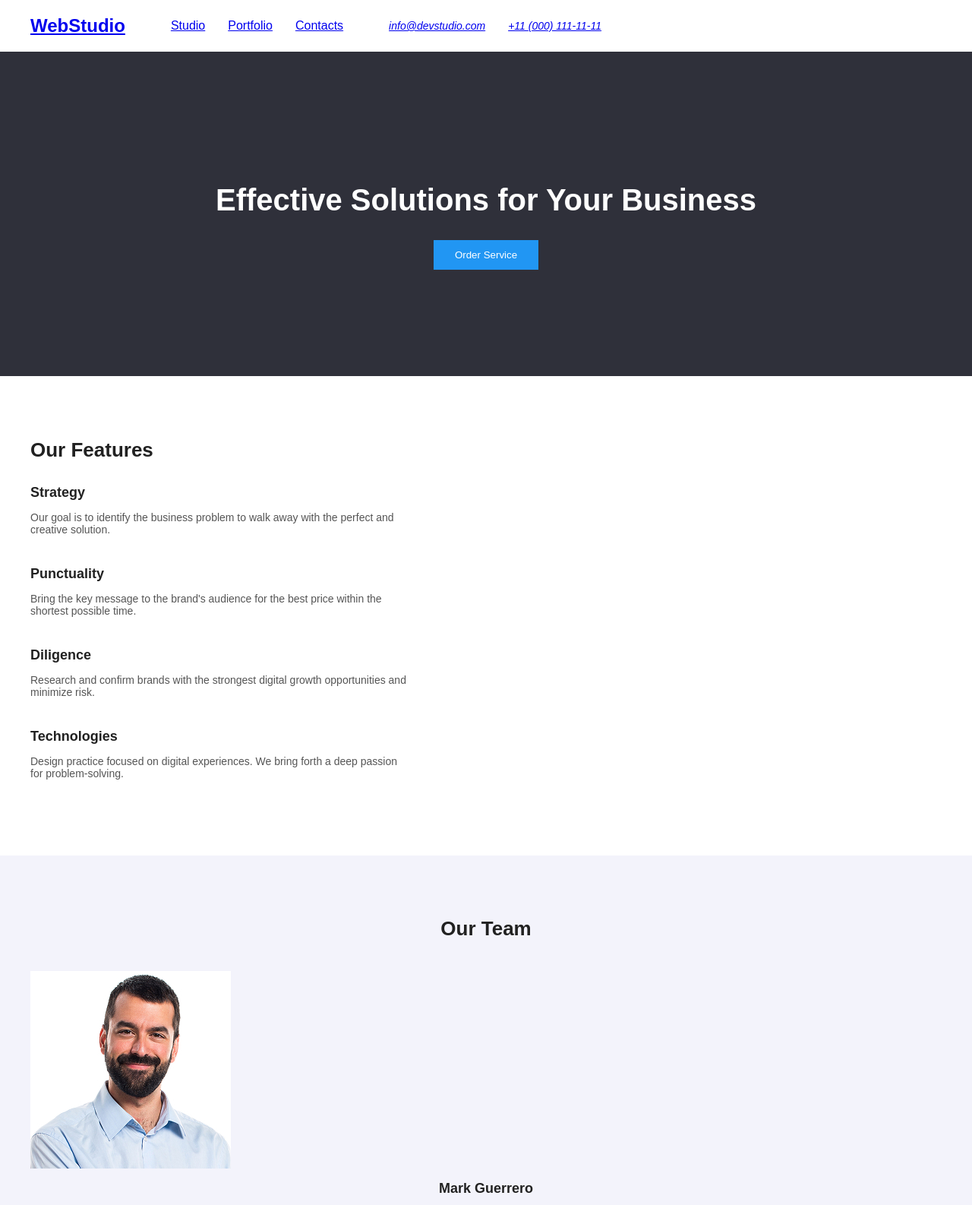
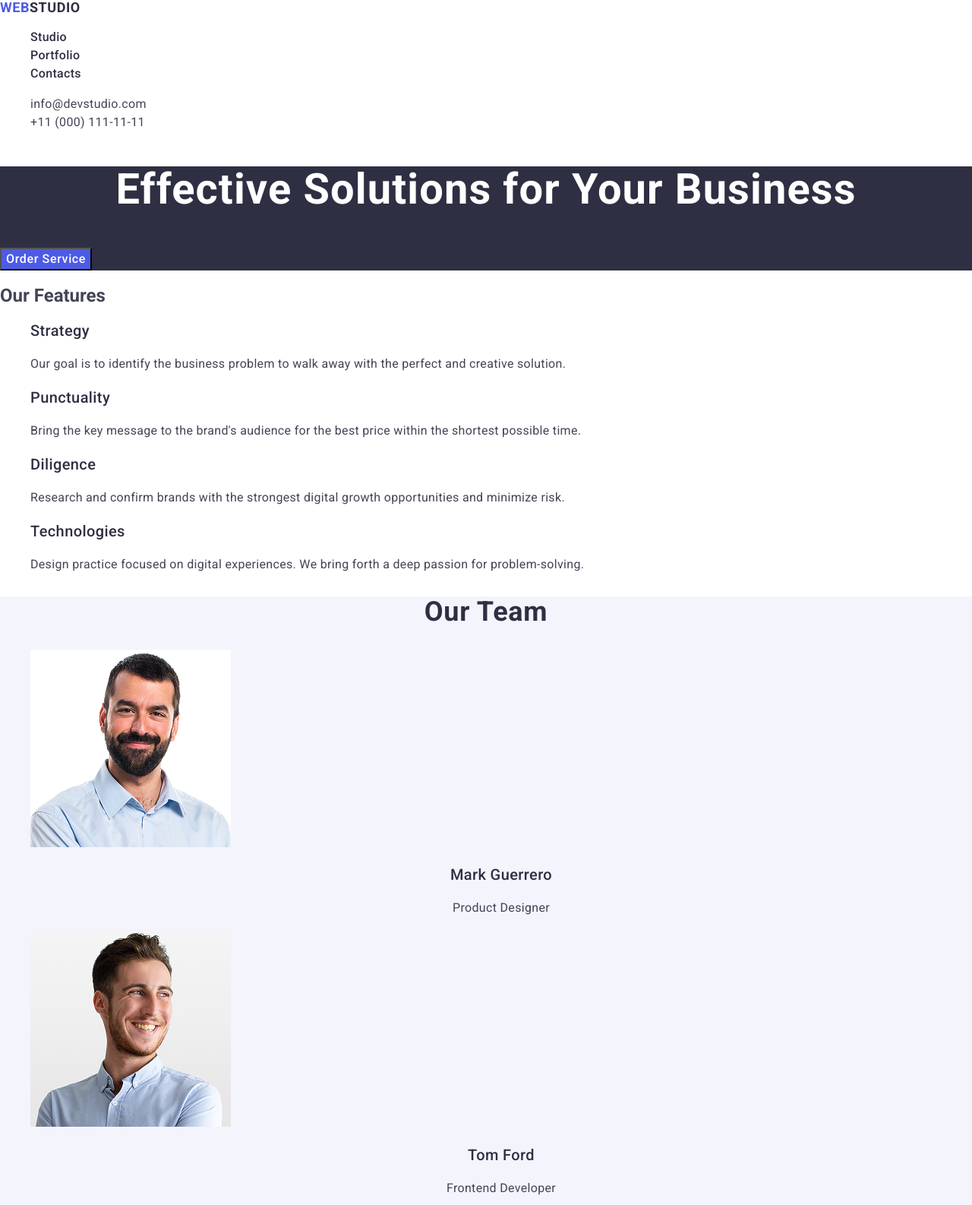
Before and after one commit to LaraMach/goit-markup-hw-02, a plain HTML site: page index.html in a window 1280 px wide. Shown: the top 1586 px of the page at 76% size. Drawn offline with nearby package versions, Linux system fonts and the light colour scheme.

Commit message:
HTML та CSS: зміни стилів, шрифтів і логотипу

```diff
--- a/css/styles.css
+++ b/css/styles.css
@@ -1,137 +1,200 @@
-body {
-    margin: 0;
-    font-family: Arial, sans-serif;
-    color: #212121;
+:root {
+    --iris: #4d5ae5;
+    --ocean: #404bbf;
+    --navy-blue: #2e2f42;
+    --green: #31d0aa;
+    --slate: #434455;
+    --light-slate: #8e8f99;
+    --cornflower: #e7e9fc;
+    --cloud: #f4f4fd;
+    --navy-blue-modal: rgba(46, 47, 66, 0.4);
+    --grey: rgba(46, 47, 66, 0.7);
+    --white: #fff;
+    --dairy: #fcfcfc;
 }
 
 ul {
-    list-style: none;
-    margin: 0;
-    padding: 0;
+    list-style-type: none;
+}
+a {
+    text-decoration: none;
 }
 
-img {
-    display: block;
-    max-width: 100%;
+body {
+    font-family: Roboto, sans-serif;
+    font-weight: 600;
 }
 
-.container {
-    width: 1200px;
-    margin: 0 auto;
-    padding: 0 15px;
+/* header */
+.header-logo,
+.header-logo-web {
+    font-weight: 700;
+    font-size: 18px;
+    line-height: 1.16;
+    letter-spacing: 0.03em;
+    text-transform: uppercase;
 }
 
-/* HEADER */
-.header {
-    padding: 20px 0;
+.header-logo {
+    color: var(--navy-blue);
 }
 
-.header-container {
-    display: flex;
-    align-items: center;
-    gap: 60px;
+.header-logo-web {
+    color: var(--iris);
+}
+.nav-list a {
+    font-weight: 500;
+    font-size: 16px;
+    line-height: 1.5;
+    letter-spacing: 0.02em;
+    color: var(--navy-blue);
+}
+.contacts a {
+    font-weight: 400;
+    font-size: 16px;
+    line-height: 1.5;
+    letter-spacing: 0.02em;
+    color: var(--slate);
+    font-style: normal;
 }
 
-.logo {
-    font-size: 24px;
-    font-weight: 700;
+/* hero */
+.hero-container {
+background: var(--navy-blue);
 }
 
-.nav-list {
-    display: flex;
-    gap: 30px;
+.hero-titel {
+    font-weight: 700;
+    font-size: 56px;
+    line-height: 1.07143;
+    letter-spacing: 0.02em;
+    text-align: center;
+    color: var(--white);
 }
 
-.contacts ul {
-    display: flex;
-    gap: 30px;
-    font-size: 14px;
-    margin-left: auto;
+
+.hero-btn {
+    font-weight: 500;
+    font-size: 16px;
+    line-height: 1.5;
+    letter-spacing: 0.04em;
+    background: var(--iris);
+    color: var(--white);
 }
 
-/* HERO */
-.hero {
-    background-color: #2f303a;
-    padding: 140px 0;
-    text-align: center;
+/* features */
+.features {}
+
+
+.features-container {}
+
+.our-features {
+   color: var(--slate);
 }
 
-.hero h1 {
-    color: white;
-    font-size: 40px;
-    margin-bottom: 30px;
+.features-grid {}
+
+
+.features-item {}
+
+
+.features-subtitle {
+    font-weight: 500;
+    font-size: 20px;
+    line-height: 1.2;
+    letter-spacing: 0.02em;
+    color: var(--navy-blue);
 }
 
-.hero button {
-    background: #2196f3;
-    color: white;
-    border: none;
-    padding: 12px 28px;
-    cursor: pointer;
+.features-text {
+    font-weight: 400;
+    font-size: 16px;
+    line-height: 1.5;
+    letter-spacing: 0.02em;
+    color: var(--slate);
 }
 
-/* FEATURES */
-.features {
-    padding: 60px 0;
+/* team */
+.team {
+    background: var(--cloud);
 }
 
-.features h2 {
-    font-size: 26px;
-    margin-bottom: 30px;
+.team-container {}
+
+.our-team {
+font-weight: 700;
+font-size: 36px;
+line-height: 1.11111;
+letter-spacing: 0.02em;
+text-align: center;
+color: var(--navy-blue);
 }
 
-.feature-item {
-    margin-bottom: 40px;
+.team-grid {}
+
+.team-card {}
+
+.team-name {
+font-weight: 500;
+font-size: 20px;
+line-height: 1.2;
+letter-spacing: 0.02em;
+text-align: center;
+color: var(--navy-blue);
 }
 
-.feature-item h3 {
-    font-size: 18px;
-    margin-bottom: 8px;
+.team-position {
+font-weight: 400;
+font-size: 16px;
+line-height: 1.5;
+letter-spacing: 0.02em;
+text-align: center;
+color: var(--slate);
 }
 
-.feature-item p {
-    font-size: 14px;
-    color: #555;
-    max-width: 500px;
+/* portfolio */
+.portfolio {}
+
+.portfolio-container {}
+
+.our-portfolio {
+font-weight: 700;
+font-size: 36px;
+line-height: 1.11111;
+letter-spacing: 0.02em;
+text-align: center;
+color: var(--navy-blue);
 }
 
-/* TEAM */
-.team {
-    padding: 60px 0;
-    background: #f3f3fb;
-    text-align: center;
+.portfolio-grid {}
+
+.portfolio-card {}
+
+.portfolio-name {
+    font-weight: 500;
+    font-size: 20px;
+    line-height: 1.2;
+    letter-spacing: 0.02em;
+    color: var(--navy-blue);
 }
 
-.team h2 {
-    font-size: 26px;
-    margin-bottom: 40px;
+.portfolio-position {
+    font-weight: 400;
+    font-size: 16px;
+    line-height: 1.5;
+    letter-spacing: 0.02em;
+    color: var(--slate);
 }
 
-.team-grid {
-    display: flex;
-    flex-direction: column;
-    gap: 60px;
+/* footer */
+.footer-container {
+    background: var(--navy-blue);
 }
 
-.team-card h3 {
-    margin: 16px 0 4px;
-    font-size: 18px;
+.footer-text {
+    font-weight: 400;
+    font-size: 16px;
+    line-height: 1.5;
+    letter-spacing: 0.02em;
+    color: var(--cloud);
 }
-
-.team-card p {
-    color: #5d5d5d;
-    font-size: 14px;
-}
-
-/* FOOTER */
-.footer {
-    padding: 40px 0;
-    background: #2f303a;
-    color: white;
-}
-
-.footer p {
-    max-width: 260px;
-    font-size: 14px;
-    line-height: 1.4;
-}
--- a/index.html
+++ b/index.html
@@ -5,13 +5,18 @@
     <meta charset="utf-8" />
     <meta name="viewport" content="width=device-width, initial-scale=1" />
     <title>WebStudio — HTML макет</title>
+    <link rel="preconnect" href="https://fonts.googleapis.com">
+    <link rel="preconnect" href="https://fonts.gstatic.com" crossorigin>
+    <link href="https://fonts.googleapis.com/css2?family=Montserrat:wght@100..900&family=Raleway:ital,wght@0,100..900;1,100..900&family=Roboto:wght@400;500;700&display=swap"
+    rel="stylesheet">
+    <link rel="stylesheet" href="https://cdnjs.cloudflare.com/ajax/libs/modern-normalize/3.0.1/modern-normalize.min.css" integrity="sha512-q6WgHqiHlKyOqslT/lgBgodhd03Wp4BEqKeW6nNtlOY4quzyG3VoQKFrieaCeSnuVseNKRGpGeDU3qPmabCANg==" crossorigin="anonymous" referrerpolicy="no-referrer" />
     <link rel="stylesheet" href="./css/styles.css" />
 </head>
 
 <body>
     <header class="header">
-        <div class="container header-container">
-            <a class="logo" href="./index.html">WebStudio</a>
+        <div class="header-container">
+            <a class="header-logo" href="./index.html"><span class="header-logo-web">Web</span>Studio</a>
             <nav class="nav">
                 <ul class="nav-list">
                     <li><a href="#studio">Studio</a></li>
@@ -34,35 +39,35 @@
     <main>
 
      <section class="hero">
-        <div class="container hero-container">
-            <h1>Effective Solutions for Your Business</h1>
-            <button type="button">Order Service</button>
+        <div class="hero-container">
+            <h1 class="hero-titel">Effective Solutions for Your Business</h1>
+            <button type="button" class="hero-btn">Order Service</button>
         </div>
      </section>
 
 
      <section class="features">
-        <div class="container">
-            <h2>Our Features</h2>
+        <div class="features-container">
+            <h2 class="our-features">Our Features</h2>
             <ul class="features-grid">
-                <li class="feature-item">
-                    <h3>Strategy</h3>
-                    <p>Our goal is to identify the business problem to walk away with the perfect and creative solution.
+                <li class="features-item">
+                    <h3 class="features-subtitle">Strategy</h3>
+                    <p class="features-text">Our goal is to identify the business problem to walk away with the perfect and creative solution.
                     </p>
                 </li>
-                <li class="feature-item">
-                    <h3>Punctuality</h3>
-                    <p>Bring the key message to the brand's audience for the best price within the shortest possible
+                <li class="features-item">
+                    <h3 class="features-subtitle">Punctuality</h3>
+                    <p class="features-text">Bring the key message to the brand's audience for the best price within the shortest possible
                         time.</p>
                 </li>
-                <li class="feature-item">
-                    <h3>Diligence</h3>
-                    <p>Research and confirm brands with the strongest digital growth opportunities and minimize risk.
+                <li class="features-item">
+                    <h3 class="features-subtitle">Diligence</h3>
+                    <p class="features-text">Research and confirm brands with the strongest digital growth opportunities and minimize risk.
                     </p>
                 </li>
-                <li class="feature-item">
-                    <h3>Technologies</h3>
-                    <p>Design practice focused on digital experiences. We bring forth a deep passion for
+                <li class="features-item">
+                    <h3 class="features-subtitle">Technologies</h3>
+                    <p class="features-text">Design practice focused on digital experiences. We bring forth a deep passion for
                         problem-solving.</p>
                 </li>
             </ul>
@@ -71,66 +76,66 @@
 
 
      <section class="team">
-        <div class="container">
-            <h2>Our Team</h2>
+        <div class="team-container">
+            <h2 class="our-team">Our Team</h2>
             <ul class="team-grid">
                 <li class="team-card">
                     <img src="./images/mark.jpg" alt="Mark Guerrero" width="264" />
-                    <h3>Mark Guerrero</h3>
-                    <p>Product Designer</p>
+                    <h3 class="team-name">Mark Guerrero</h3>
+                    <p class="team-position">Product Designer</p>
                 </li>
                 <li class="team-card">
                     <img src="./images/tom.jpg" alt="Tom Ford" width="264" />
-                    <h3>Tom Ford</h3>
-                    <p>Frontend Developer</p>
+                    <h3 class="team-name">Tom Ford</h3>
+                    <p class="team-position">Frontend Developer</p>
                 </li>
                 <li class="team-card">
                     <img src="./images/camilla.jpg" alt="Camila Garcia" width="264" />
-                    <h3>Camila Garcia</h3>
-                    <p>Marketing</p>
+                    <h3 class="team-name">Camila Garcia</h3>
+                    <p class="team-position">Marketing</p>
                 </li>
                 <li class="team-card">
                     <img src="./images/daniel.jpg" alt="Daniel Wilson" width="264" />
-                    <h3>Daniel Wilson</h3>
-                    <p>UI Designer</p>
+                    <h3 class="team-name">Daniel Wilson</h3>
+                    <p class="team-position">UI Designer</p>
                 </li>
             </ul>
         </div>
      </section>
 
      <section class="portfolio">
-        <div class="container">
-            <h2>Our Portfolio</h2>
+        <div class="portfolio-container">
+            <h2 class="our-portfolio">Our Portfolio</h2>
             <ul class="portfolio-grid">
                 <li class="portfolio-card">
                     <img src="./images/banking.jpg" alt="Banking App" width="264" />
-                    <h3>Banking App</h3>
-                    <p>App</p>
+                    <h3 class="portfolio-name">Banking App</h3>
+                    <p class="portfolio-position">App</p>
                 </li>
                 <li class="portfolio-card">
                     <img src="./images/cashless.jpg" alt="Cashless Payment" width="264" />
-                    <h3>Cashless Payment</h3>
-                    <p>Marketing</p>
+                    <h3 class="portfolio-name">Cashless Payment</h3>
+                    <p class="portfolio-position">Marketing</p>
                 </li>
                 <li class="portfolio-card">
                     <img src="./images/meditation.jpg" alt="Meditation App" width="264" />
-                    <h3>Meditation App</h3>
-                    <p>App</p>
+                    <h3 class="portfolio-name">Meditation App</h3>
+                    <p class="portfolio-position">App</p>
                 </li>
                 <li class="portfolio-card">
                     <img src="./images/taxi.jpg" alt="Taxi Service" width="264" />
-                    <h3>Taxi Service</h3>
-                    <p>Marketing</p>
+                    <h3 class="portfolio-name">Taxi Service</h3>
+                    <p class="portfolio-position">Marketing</p>
                 </li>
                 <li class="portfolio-card">
                     <img src="./images/screen.jpg" alt="Screen Illustrations" width="264" />
-                    <h3>Screen Illustrations</h3>
-                    <p>Design</p>
+                    <h3 class="portfolio-name">Screen Illustrations</h3>
+                    <p class="portfolio-position">Design</p>
                 </li>
                 <li class="portfolio-card">
                     <img src="./images/online.jpg" alt="Online Courses" width="264" />
-                    <h3>Online Courses</h3>
-                    <p>Marketing</p>
+                    <h3 class="portfolio-name">Online Courses</h3>
+                    <p class="portfolio-position">Marketing</p>
                 </li>
             </ul>
         </div>
@@ -140,9 +145,9 @@
     </main>
 
     <footer class="footer">
-        <div class="container footer-container">
+        <div class="footer-container">
             <a class="logo" href="./index.html">WebStudio</a>
-            <p>Increase the flow of customers and sales for your business with digital marketing & growth solutions.</p>
+            <p class="footer-text">Increase the flow of customers and sales for your business with digital marketing & growth solutions.</p>
         </div>
     </footer>
 </body>
```
